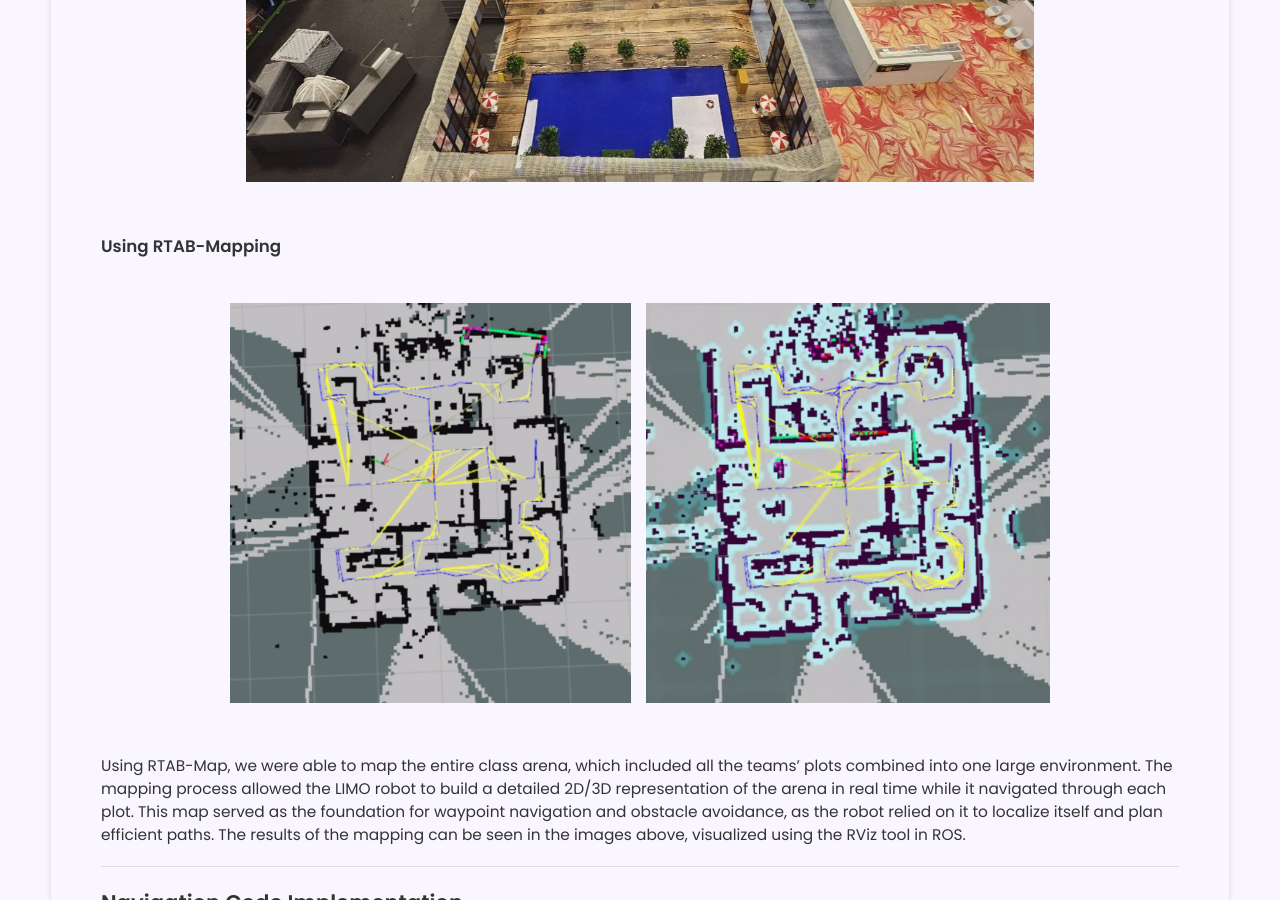
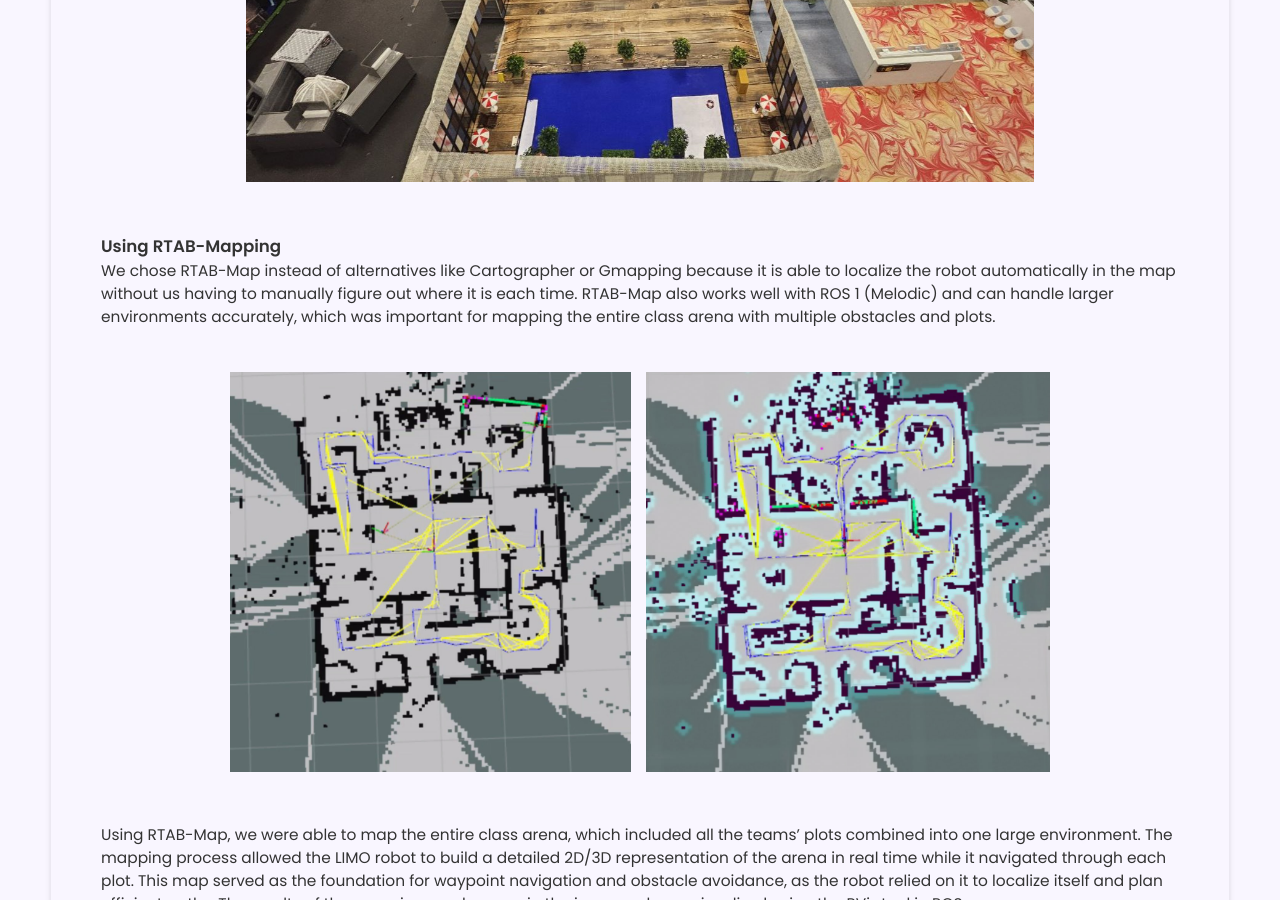
Before and after one commit to Darrshini/darrshini.github.io, a Jekyll site: the page built from _projects/Systems Engineering Project 1/index.md, in a window 1280 px wide and 900 px high, scrolled down 3890 px. Built offline with Jekyll 4.4.1, drawn with Linux system fonts in a browser that asks for light colours; some of the changed text lies outside the part shown.

Commit message:
Update index.md

```diff
--- a/_projects/Systems Engineering Project 1/index.md
+++ b/_projects/Systems Engineering Project 1/index.md
@@ -57,6 +57,8 @@ The project required us to design an arena that not only allowed our LIMO robot
 </div>
 
 ### **Using RTAB-Mapping**
+We chose RTAB-Map instead of alternatives like Cartographer or Gmapping because it is able to localize the robot automatically in the map without us having to manually figure out where it is each time. RTAB-Map also works well with ROS 1 (Melodic) and can handle larger environments accurately, which was important for mapping the entire class arena with multiple obstacles and plots.
+
 <div style="display: flex; justify-content: center; gap: 20px; flex-wrap: wrap; margin: 20px 0;">
   {% include image-gallery.html
      images="/assets/images/completed_map.jpg, /assets/images/completed_map_navigation.jpg"
@@ -165,5 +167,10 @@ def create_goal(self, x, y, yaw):
 
 ---
 
+## Example of our Limo Robot moving from one plot to another
+
+{% include youtube-video.html id="kO21XZkHZq8" autoplay = "true" %}
+
+---
 **CONCLUSION:**
 This project gave me and my team valuable hands-on experience with multi-waypoint navigation using ROS 1, implementing fault recovery mechanisms, and designing flexible user input. It served as a strong foundation for understanding how autonomous robots can plan and adapt in real-world scenarios.
```
